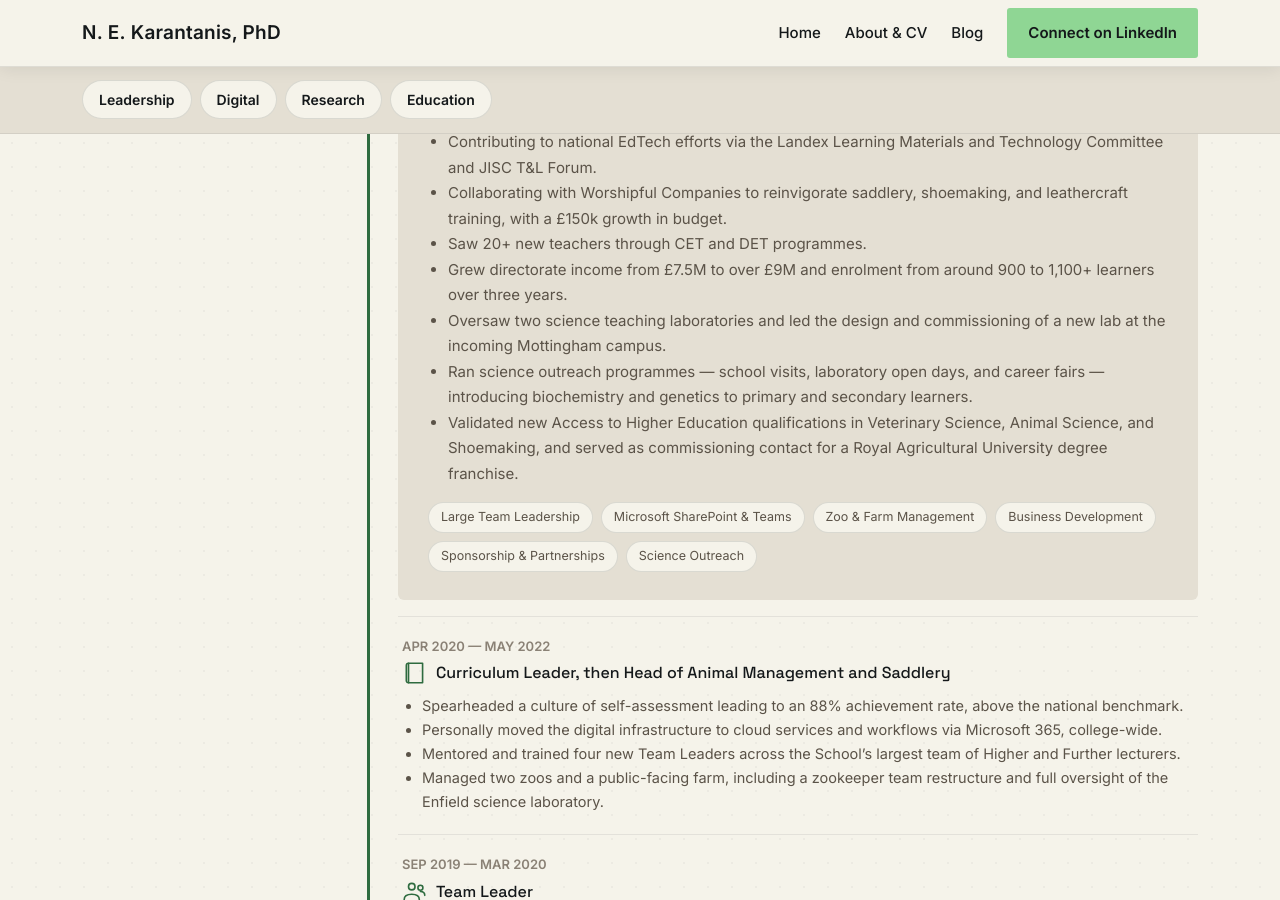
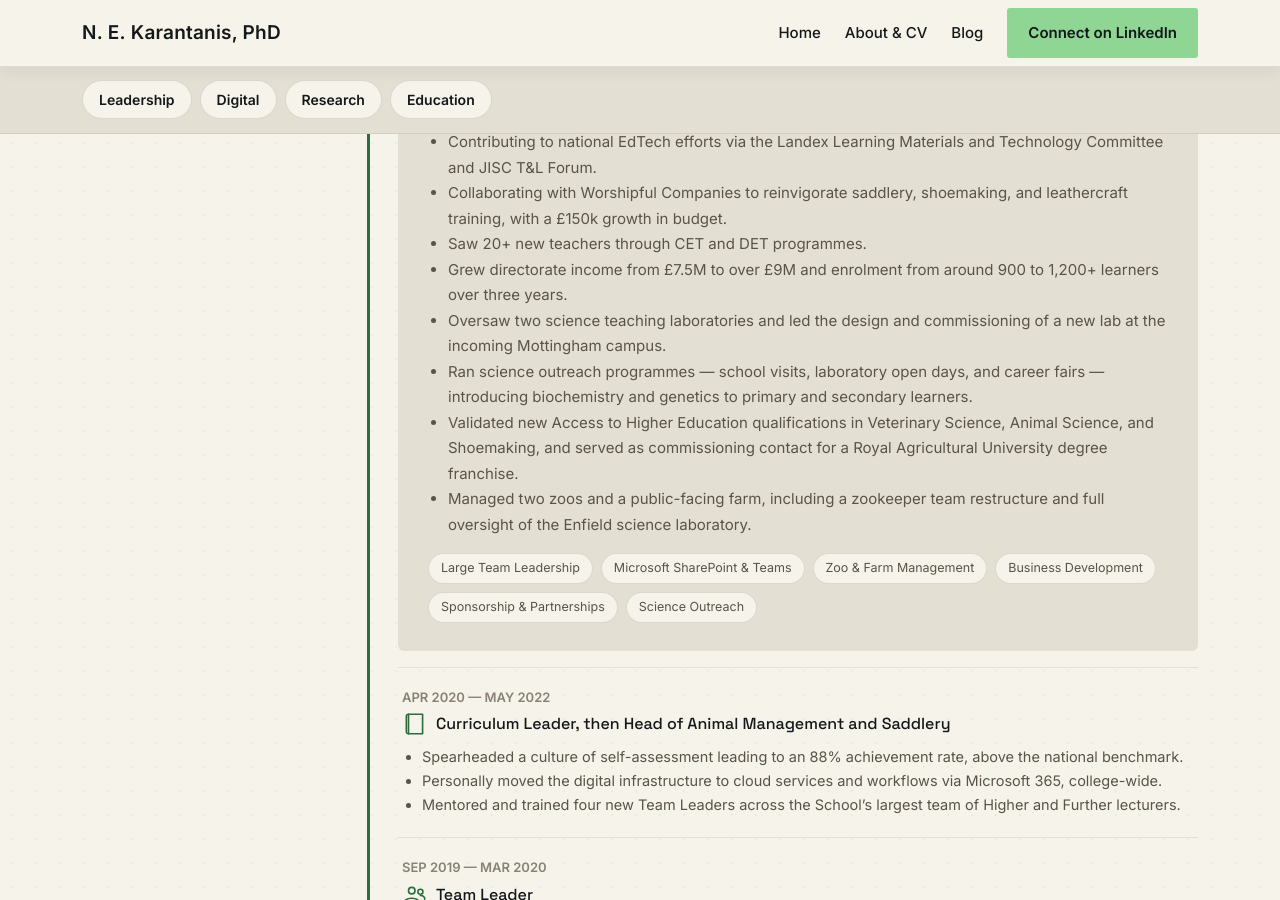
Before and after one commit to Eneekay/nekarantanis, a Jekyll site: the page built from About.html, in a window 1280 px wide and 900 px high, scrolled down 1815 px. Built offline with Jekyll 4.4.1, drawn with Linux system fonts in a browser that asks for light colours.

Commit message:
Move zoo/farm bullet to Director of Studies, correct learner growth to 1,200+
The zoo and farm operational management detail belonged under Director
of Studies, not the earlier Head of Animal Management and Saddlery
role - moved. Also corrected the Capel Manor enrolment growth figure
from 1,100+ to 1,200+ learners.

```diff
--- a/_data/roles.yml
+++ b/_data/roles.yml
@@ -80,7 +80,7 @@ roles:
             budget.
           - Saw 20+ new teachers through CET and DET programmes.
           - Grew directorate income from £7.5M to over £9M and enrolment from
-            around 900 to 1,100+ learners over three years.
+            around 900 to 1,200+ learners over three years.
           - Oversaw two science teaching laboratories and led the design and
             commissioning of a new lab at the incoming Mottingham campus.
           - Ran science outreach programmes — school visits, laboratory open
@@ -90,6 +90,9 @@ roles:
             Veterinary Science, Animal Science, and Shoemaking, and served as
             commissioning contact for a Royal Agricultural University degree
             franchise.
+          - Managed two zoos and a public-facing farm, including a zookeeper
+            team restructure and full oversight of the Enfield science
+            laboratory.
         tags:
           - Large Team Leadership
           - Microsoft SharePoint & Teams
@@ -107,9 +110,6 @@ roles:
             workflows via Microsoft 365, college-wide.
           - Mentored and trained four new Team Leaders across the School’s
             largest team of Higher and Further lecturers.
-          - Managed two zoos and a public-facing farm, including a zookeeper
-            team restructure and full oversight of the Enfield science
-            laboratory.
       - dates: SEP 2019 — MAR 2020
         title: Team Leader
         icon: team
```
